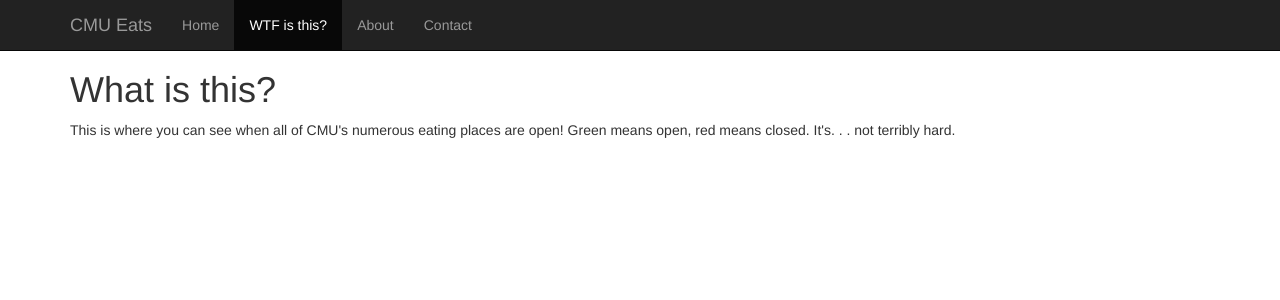
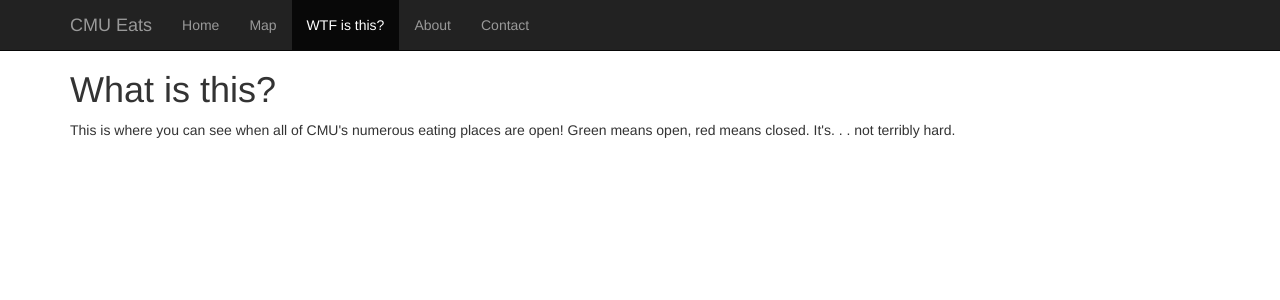
Before and after one commit to bezi/cmueats, a Django app: page /what/ in a window 1280 px wide. Shown: the top 300 px of the page. Run offline with Django 3.2, Linux system fonts and the light colour scheme; some libraries are stand-ins or nearby versions.

Commit message:
Added blank page for map

```diff
--- a/cmueats/templates/about.html
+++ b/cmueats/templates/about.html
@@ -25,6 +25,7 @@
         <div class="navbar-collapse collapse">
           <ul class="nav navbar-nav">
             <li><a href="/home/">Home</a></li>
+            <li><a href="/map/">Map</a></li>
             <li><a href="/what/">WTF is this?</a></li>
             <li class="active"><a href="/about/">About</a></li>
             <li><a href="/contact/">Contact</a></li>
--- a/cmueats/templates/contact.html
+++ b/cmueats/templates/contact.html
@@ -25,6 +25,7 @@
         <div class="navbar-collapse collapse">
           <ul class="nav navbar-nav">
             <li><a href="/home/">Home</a></li>
+            <li><a href="/map/">Map</a></li>
             <li><a href="/what/">WTF is this?</a></li>
             <li><a href="/about/">About</a></li>
             <li class="active"><a href="/contact/">Contact</a></li>
--- a/cmueats/templates/index.html
+++ b/cmueats/templates/index.html
@@ -25,6 +25,7 @@
         <div class="navbar-collapse collapse">
           <ul class="nav navbar-nav">
             <li class="active"><a href="/home/">Home</a></li>
+            <li><a href="/map/">Map</a></li>
             <li><a href="/what/">WTF is this?</a></li>
             <li><a href="/about/">About</a></li>
             <li><a href="/contact/">Contact</a></li>
--- a/cmueats/templates/what.html
+++ b/cmueats/templates/what.html
@@ -25,6 +25,7 @@
         <div class="navbar-collapse collapse">
           <ul class="nav navbar-nav">
             <li><a href="/home">Home</a></li>
+            <li><a href="/map/">Map</a></li>
             <li class="active"><a href="/what/">WTF is this?</a></li>
             <li><a href="/about/">About</a></li>
             <li><a href="/contact/">Contact</a></li>
--- a/cmueats/urls.py
+++ b/cmueats/urls.py
@@ -9,4 +9,5 @@ urlpatterns = patterns('',
     url(r'^about/$', 'cmueats.views.about', name='about'),
     url(r'^contact/$', 'cmueats.views.contact', name='contact'),
     url(r'^what/$', 'cmueats.views.what', name='what'),
+    url(r'^map/$', 'cmueats.views.map', name='map'),
 )
--- a/cmueats/views.py
+++ b/cmueats/views.py
@@ -19,6 +19,9 @@ def contact(request):
 
 def what(request):
   return render_to_response('what.html')
+
+def map(request):
+  return render_to_response('map.html')
 
 def getTime(string):
     mins = string[-2:]
```
